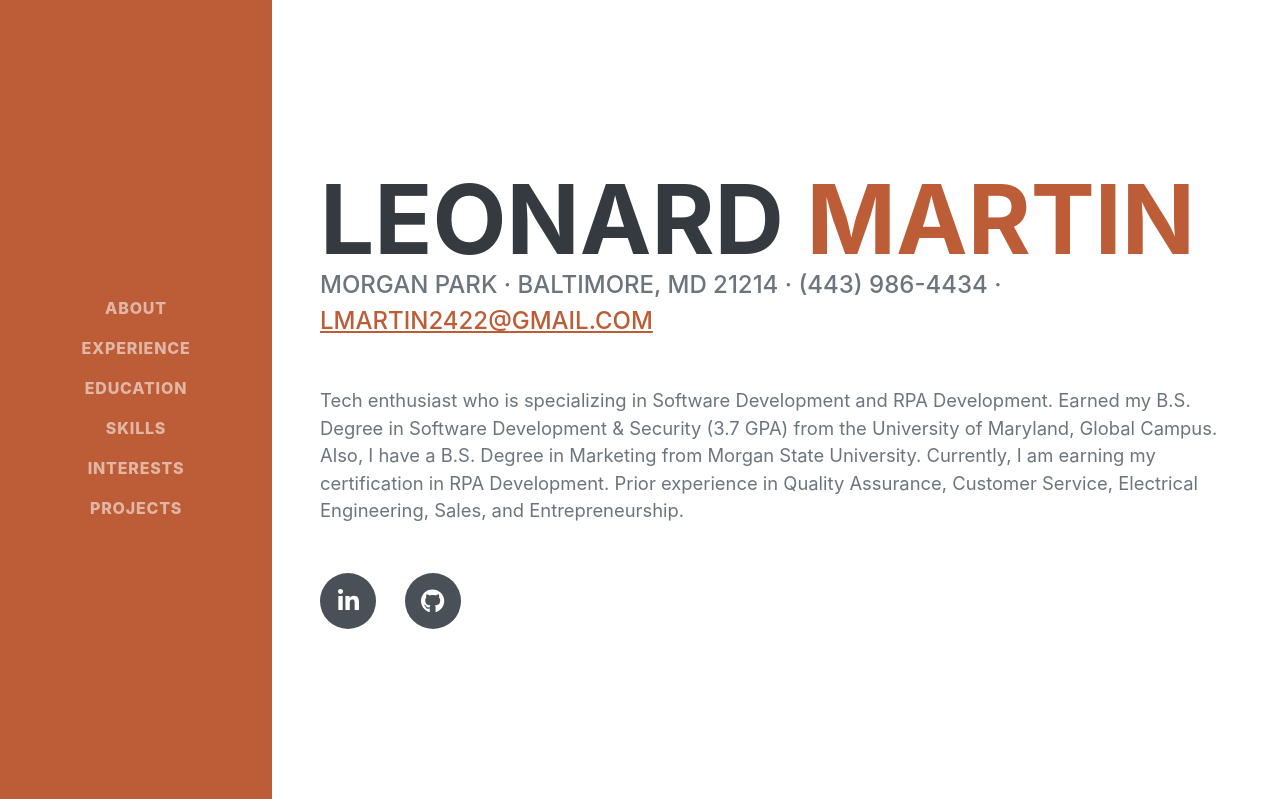
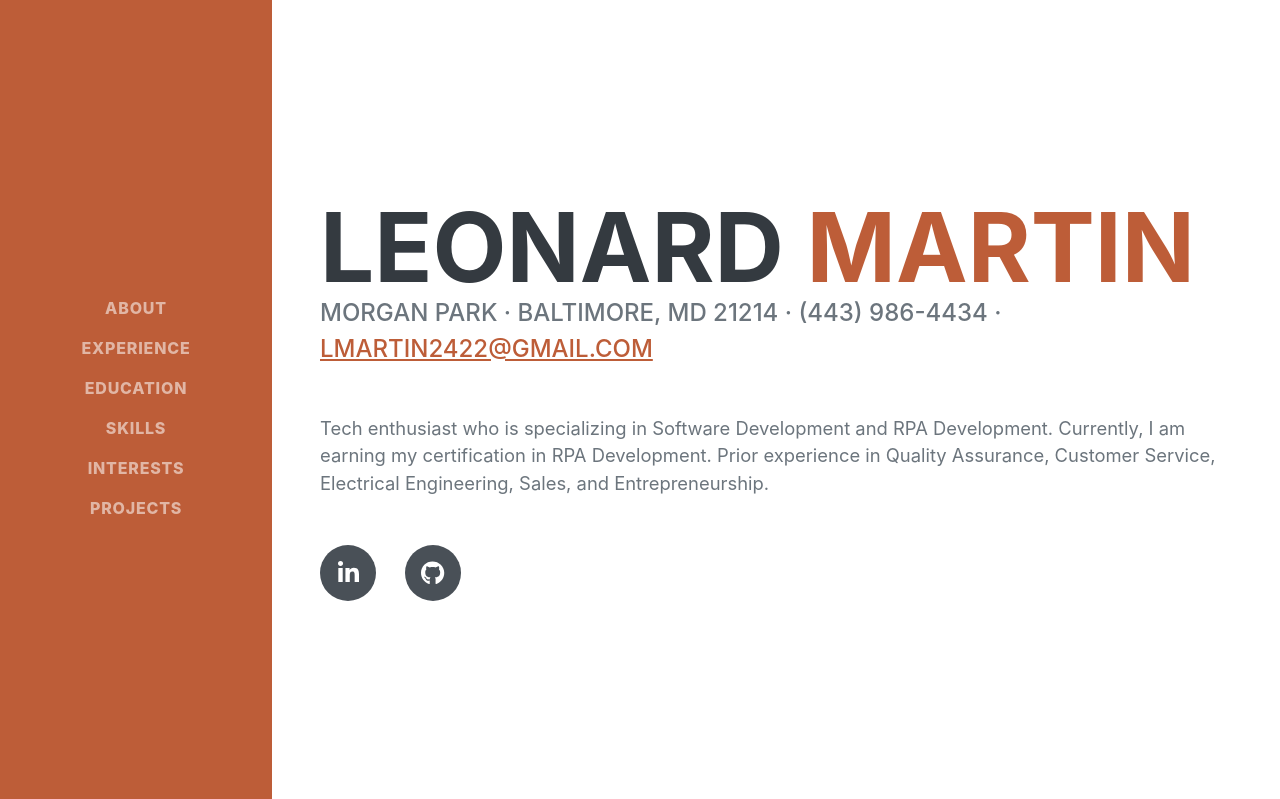
Before and after one commit to lmartin2422/portfolio_website, a Flask app: page / in a window 1280 px wide. Shown: the top 799 px of the page. Run offline with Flask 2, Linux system fonts and the light colour scheme; some libraries are stand-ins or nearby versions; some web fonts are replaced.

Commit message:
Update bootstrapIndex.html

```diff
--- a/website/templates/bootstrapIndex.html
+++ b/website/templates/bootstrapIndex.html
@@ -46,7 +46,7 @@
                         Morgan Park · Baltimore, MD 21214 · (443) 986-4434 ·
                         <a href="mailto:lmartin2422@gmail.com">lmartin2422@gmail.com</a>
                     </div>
-                    <p class="lead mb-5">Tech enthusiast who is specializing in Software Development and RPA Development. Earned my B.S. Degree in Software Development & Security (3.7 GPA) from the University of Maryland, Global Campus. Also, I have a B.S. Degree in Marketing from Morgan State University. Currently, I am earning my certification in RPA Development. Prior experience in Quality Assurance, Customer Service, Electrical Engineering, Sales, and Entrepreneurship.</p>
+                    <p class="lead mb-5">Tech enthusiast who is specializing in Software Development and RPA Development.  Currently, I am earning my certification in RPA Development. Prior experience in Quality Assurance, Customer Service, Electrical Engineering, Sales, and Entrepreneurship.</p>
                     <div class="social-icons">
                         <a class="social-icon" href="http://www.linkedin.com/in/leonard-martin-jr"><i class="fab fa-linkedin-in"></i></a>
                         <a class="social-icon" href="http://www.github.com/lmartin2422"><i class="fab fa-github"></i></a>
```
